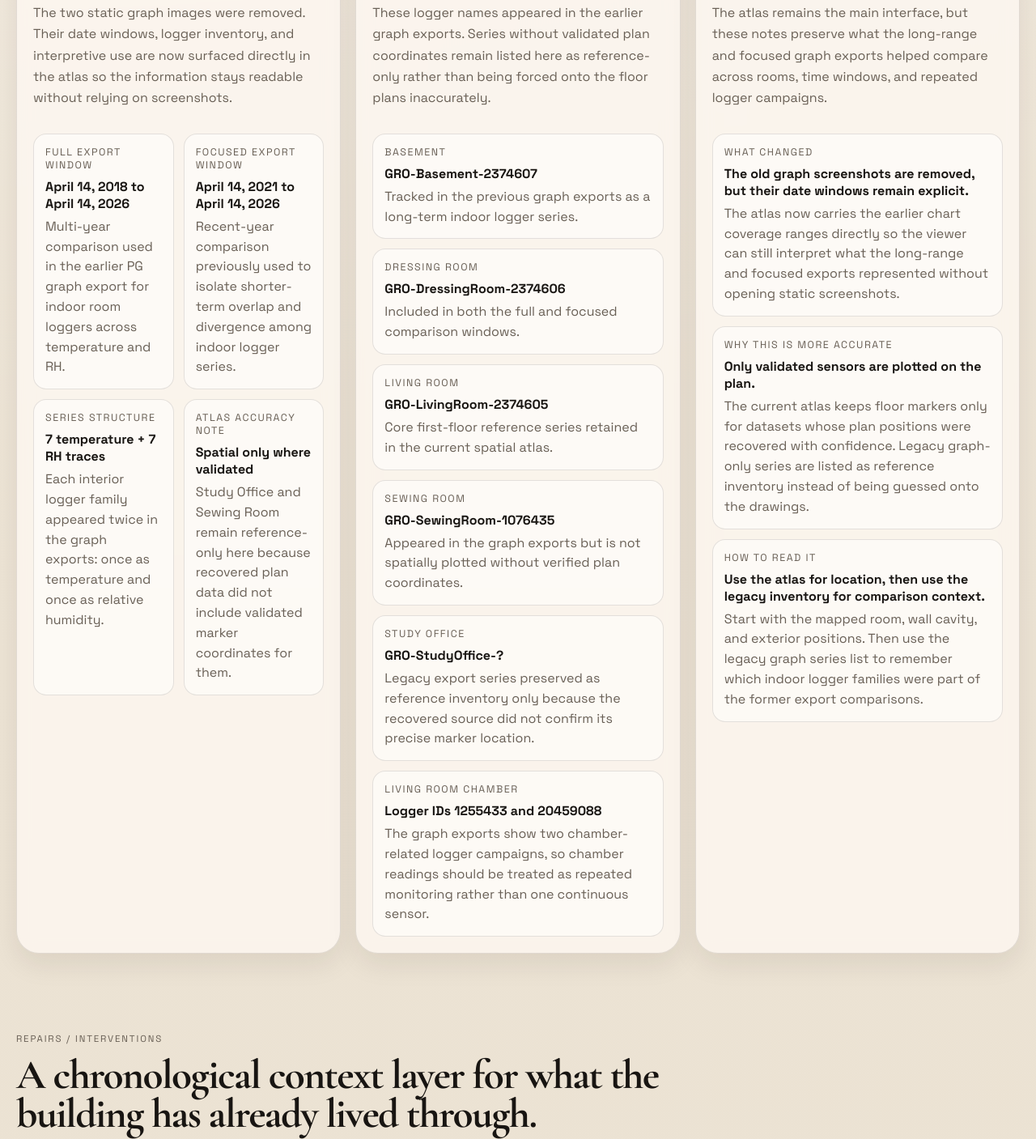
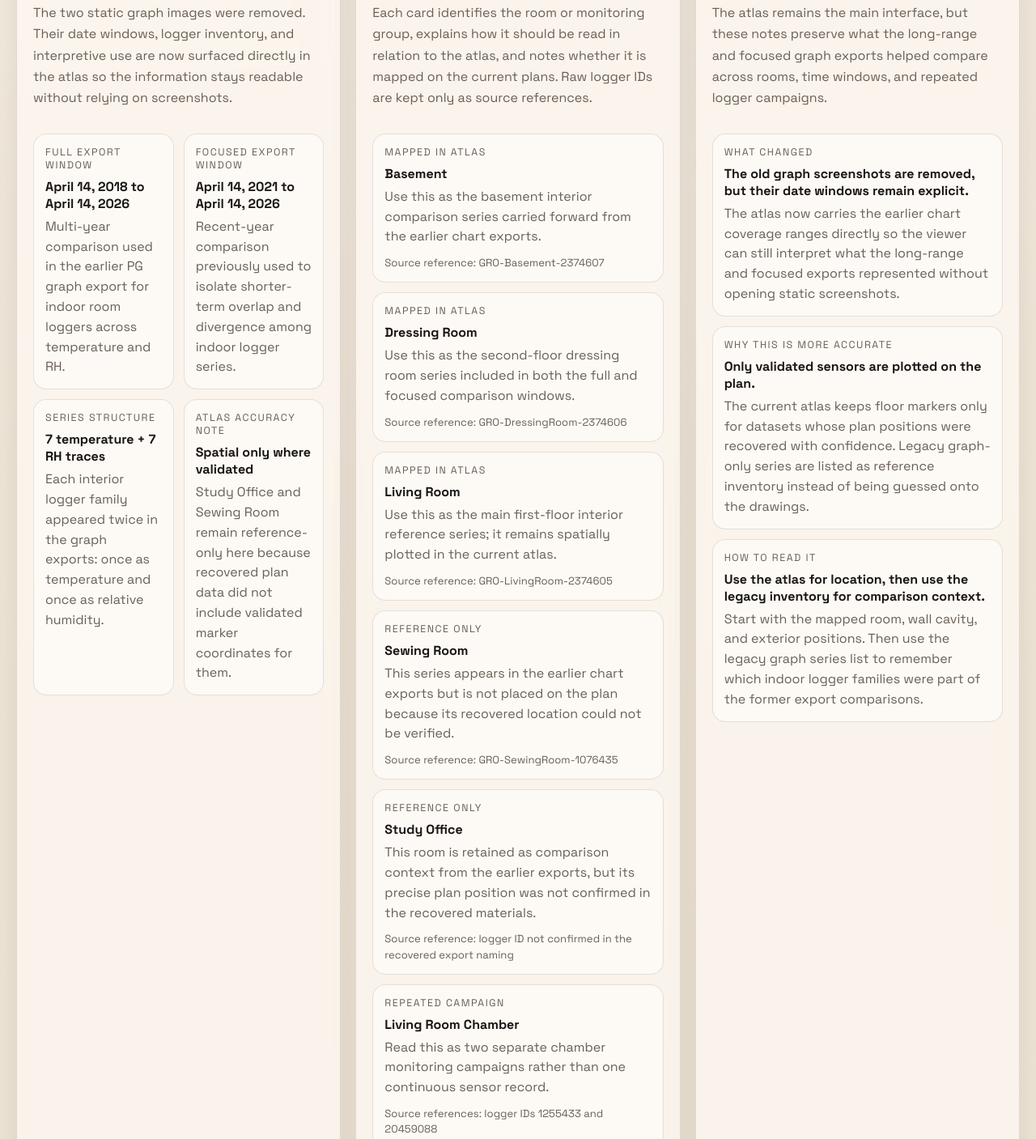
Before and after one commit to preservation-dotcom/gropius_house, a plain HTML site: page index.html in a window 1280 px wide. Shown: the part 4376-5783 px from the top of the page at 81% size. Drawn offline with nearby package versions, Linux system fonts and the light colour scheme.

Commit message:
Add files via upload

```diff
--- a/app.js
+++ b/app.js
@@ -121,34 +121,46 @@ const legacyGraphMeta = {
   ],
   series: [
     {
-      label: "Basement",
-      value: "GRO-Basement-2374607",
-      note: "Tracked in the previous graph exports as a long-term indoor logger series.",
+      status: "Mapped in atlas",
+      room: "Basement",
+      summary:
+        "Use this as the basement interior comparison series carried forward from the earlier chart exports.",
+      source: "Source reference: GRO-Basement-2374607",
     },
     {
-      label: "Dressing Room",
-      value: "GRO-DressingRoom-2374606",
-      note: "Included in both the full and focused comparison windows.",
+      status: "Mapped in atlas",
+      room: "Dressing Room",
+      summary:
+        "Use this as the second-floor dressing room series included in both the full and focused comparison windows.",
+      source: "Source reference: GRO-DressingRoom-2374606",
     },
     {
-      label: "Living Room",
-      value: "GRO-LivingRoom-2374605",
-      note: "Core first-floor reference series retained in the current spatial atlas.",
+      status: "Mapped in atlas",
+      room: "Living Room",
+      summary:
+        "Use this as the main first-floor interior reference series; it remains spatially plotted in the current atlas.",
+      source: "Source reference: GRO-LivingRoom-2374605",
     },
     {
-      label: "Sewing Room",
-      value: "GRO-SewingRoom-1076435",
-      note: "Appeared in the graph exports but is not spatially plotted without verified plan coordinates.",
+      status: "Reference only",
+      room: "Sewing Room",
+      summary:
+        "This series appears in the earlier chart exports but is not placed on the plan because its recovered location could not be verified.",
+      source: "Source reference: GRO-SewingRoom-1076435",
     },
     {
-      label: "Study Office",
-      value: "GRO-StudyOffice-?",
-      note: "Legacy export series preserved as reference inventory only because the recovered source did not confirm its precise marker location.",
+      status: "Reference only",
+      room: "Study Office",
+      summary:
+        "This room is retained as comparison context from the earlier exports, but its precise plan position was not confirmed in the recovered materials.",
+      source: "Source reference: logger ID not confirmed in the recovered export naming",
     },
     {
-      label: "Living Room Chamber",
-      value: "Logger IDs 1255433 and 20459088",
-      note: "The graph exports show two chamber-related logger campaigns, so chamber readings should be treated as repeated monitoring rather than one continuous sensor.",
+      status: "Repeated campaign",
+      room: "Living Room Chamber",
+      summary:
+        "Read this as two separate chamber monitoring campaigns rather than one continuous sensor record.",
+      source: "Source references: logger IDs 1255433 and 20459088",
     },
   ],
   notes: [
@@ -601,9 +613,10 @@ function buildGraphContext() {
     const card = document.createElement("article");
     card.className = "graph-series-item";
     card.innerHTML = `
-      <span>${item.label}</span>
-      <strong>${item.value}</strong>
-      <p>${item.note}</p>
+      <span>${item.status}</span>
+      <strong>${item.room}</strong>
+      <p>${item.summary}</p>
+      ${item.source ? `<div class="graph-source">${item.source}</div>` : ""}
     `;
     series.appendChild(card);
   });
--- a/index.html
+++ b/index.html
@@ -17,7 +17,7 @@
     href="https://fonts.googleapis.com/css2?family=Cormorant+Garamond:wght@500;600;700&family=Space+Grotesk:wght@400;500;700&display=swap"
     rel="stylesheet"
   >
-  <link rel="stylesheet" href="styles.css?v=20260420-4">
+  <link rel="stylesheet" href="styles.css?v=20260420-5">
 </head>
 <body>
   <div class="page-noise" aria-hidden="true"></div>
@@ -276,11 +276,11 @@
         </article>
 
         <article class="archive-panel atlas-context-card">
-          <p class="panel-kicker">Logger Inventory</p>
-          <h3>Interior comparison series referenced by the previous PG graph exports.</h3>
+          <p class="panel-kicker">Interior Series Guide</p>
+          <h3>Read this as a room-by-room key for the earlier comparison charts.</h3>
           <p>
-            These logger names appeared in the earlier graph exports. Series without validated plan coordinates remain
-            listed here as reference-only rather than being forced onto the floor plans inaccurately.
+            Each card identifies the room or monitoring group, explains how it should be read in relation to the atlas,
+            and notes whether it is mapped on the current plans. Raw logger IDs are kept only as source references.
           </p>
           <div class="graph-series-list" id="graphSeriesList"></div>
         </article>
@@ -355,7 +355,7 @@
     </figure>
   </div>
 
-  <script src="data.js?v=20260420-4"></script>
-  <script src="app.js?v=20260420-4"></script>
+  <script src="data.js?v=20260420-5"></script>
+  <script src="app.js?v=20260420-5"></script>
 </body>
 </html>
--- a/styles.css
+++ b/styles.css
@@ -948,6 +948,13 @@ main {
   line-height: 1.55;
 }
 
+.graph-source {
+  margin-top: 10px;
+  font-size: 0.82rem;
+  color: var(--muted);
+  line-height: 1.45;
+}
+
 .archive-head {
   display: flex;
   justify-content: space-between;
```
